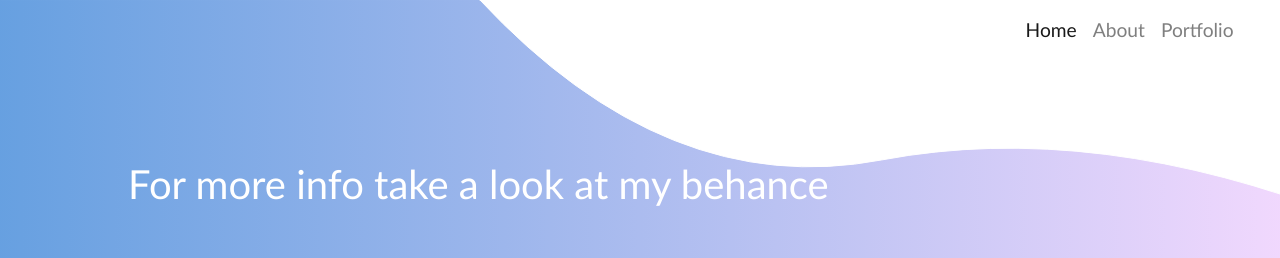
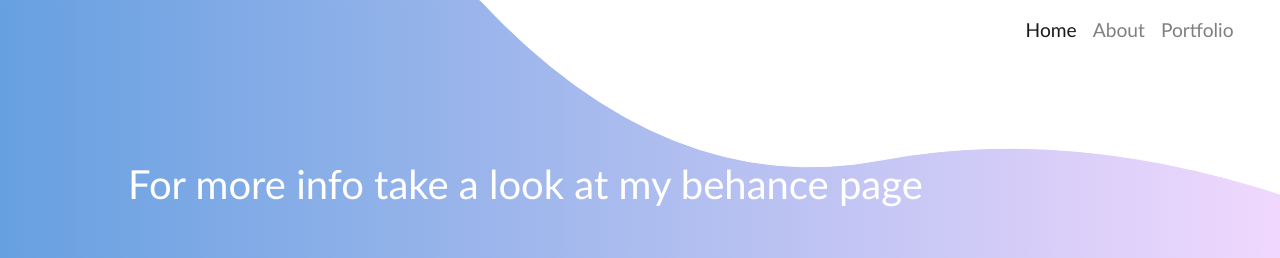
Before and after one commit to egecan12/React_Router_Personal_page_example, a React (Create React App) app: page /portfolio in a window 1280 px wide. Shown: the top 258 px of the page. Built offline with nearby package versions, Linux system fonts and the light colour scheme.

Commit message:
make it better

```diff
--- a/src/components/Portfolio.js
+++ b/src/components/Portfolio.js
@@ -13,7 +13,7 @@
 	render() {
 		return (
 			<div>
-				<h1 id="portfolioTitle">For more info take a look at my behance </h1>
+				<h1 id="portfolioTitle">For more info take a look at my behance page </h1>
 				<a href="https://www.behance.net/egecankahyaoglu">
 					<img src={LogoBehance} alt="Egeface" id="logoBehance" />
 				</a>
```
